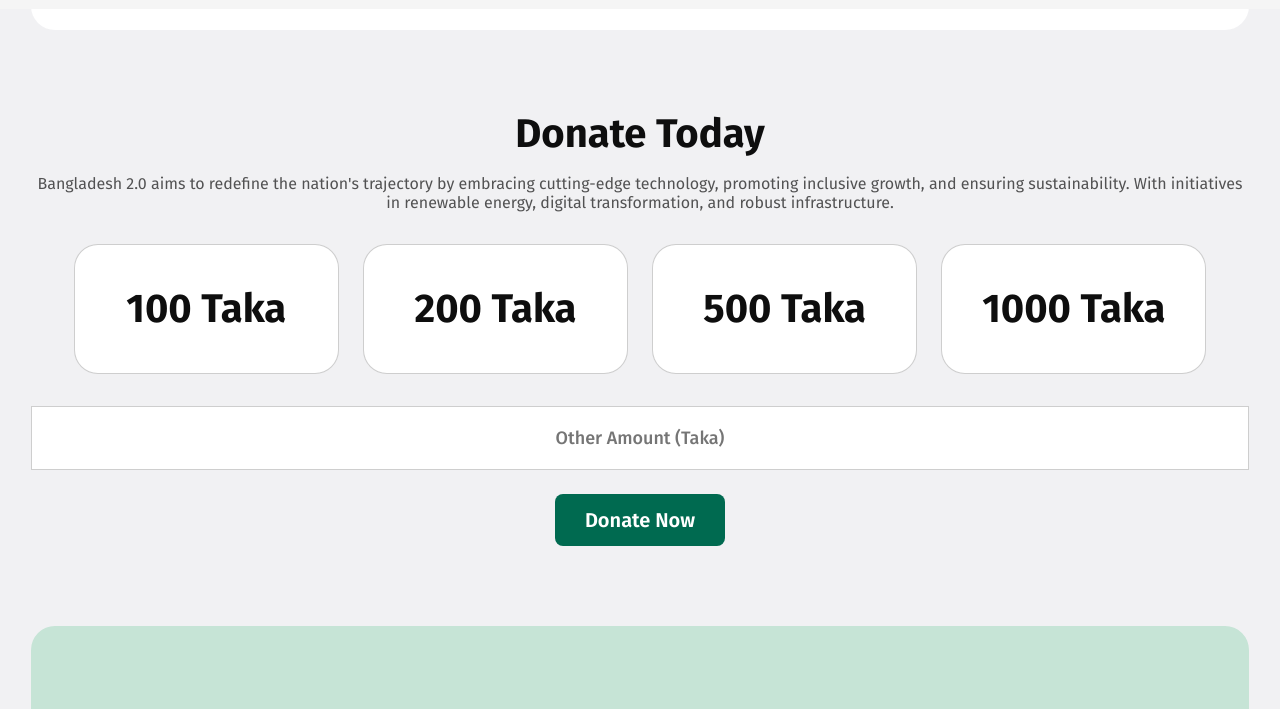
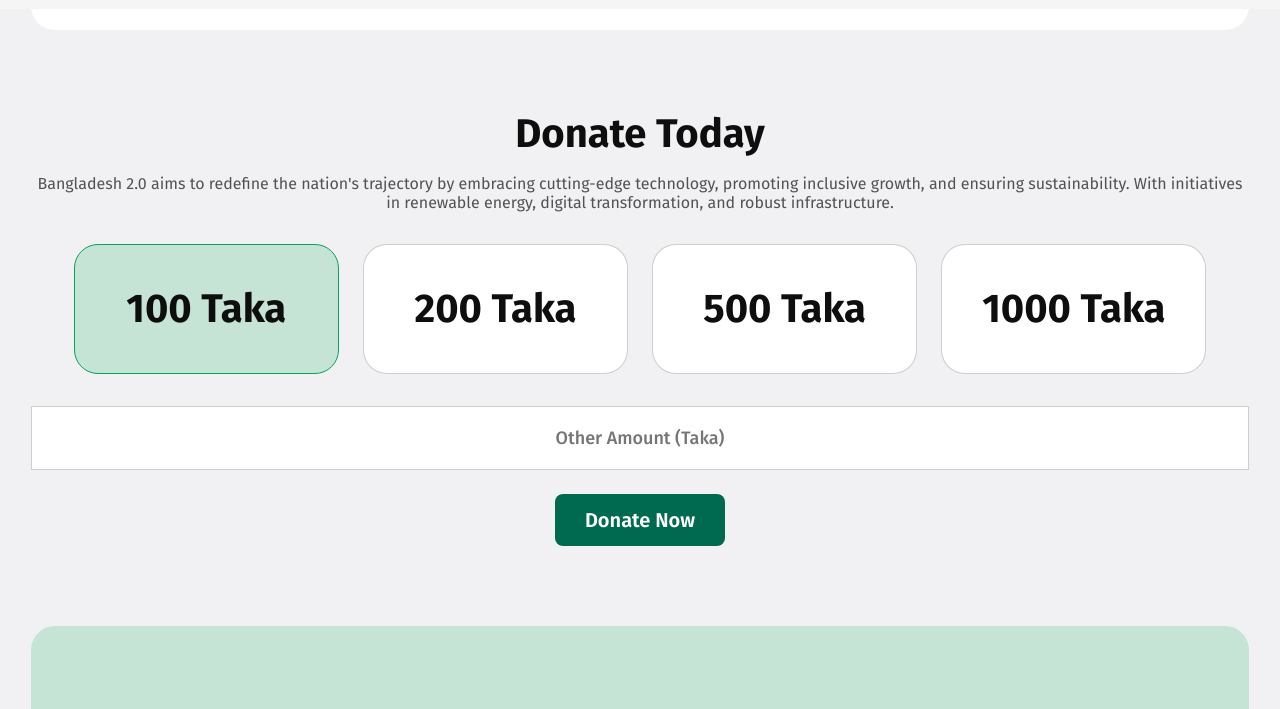
Before and after one commit to ratul544388/programming-hero-assignment-1, a plain HTML site: page index.html in a window 1280 px wide. In both pictures the pointer is over the item "100 Taka". Shown: the part 4290-4999 px from the top of the page. Drawn offline with Linux system fonts and the light colour scheme.

Commit message:
donate section each card hover effect

```diff
--- a/style.css
+++ b/style.css
@@ -447,6 +447,13 @@ header .container {
   text-align: center;
   border-radius: 1.5rem;
   border: 1.5px solid var(--border);
+  cursor: pointer;
+}
+
+.donate ul li:hover {
+  background-color: var(--green-3);
+  transition: var(--transition);
+  border: 1.5px solid var(--green-2);
 }
 
 .donate input {
```
